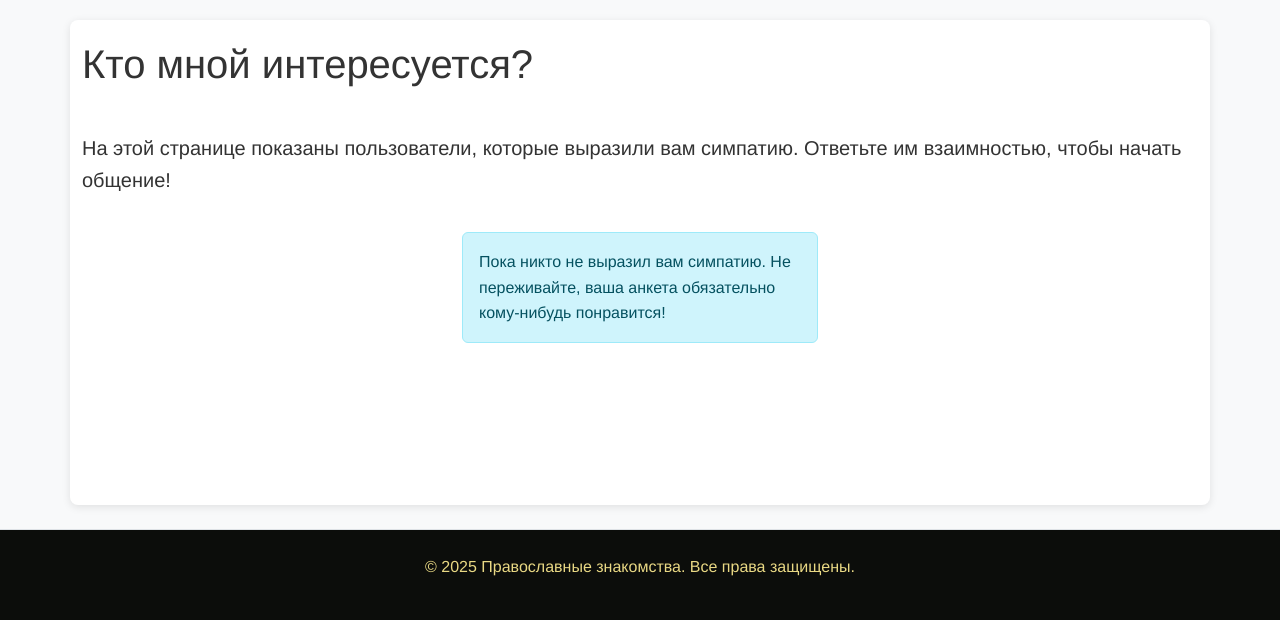
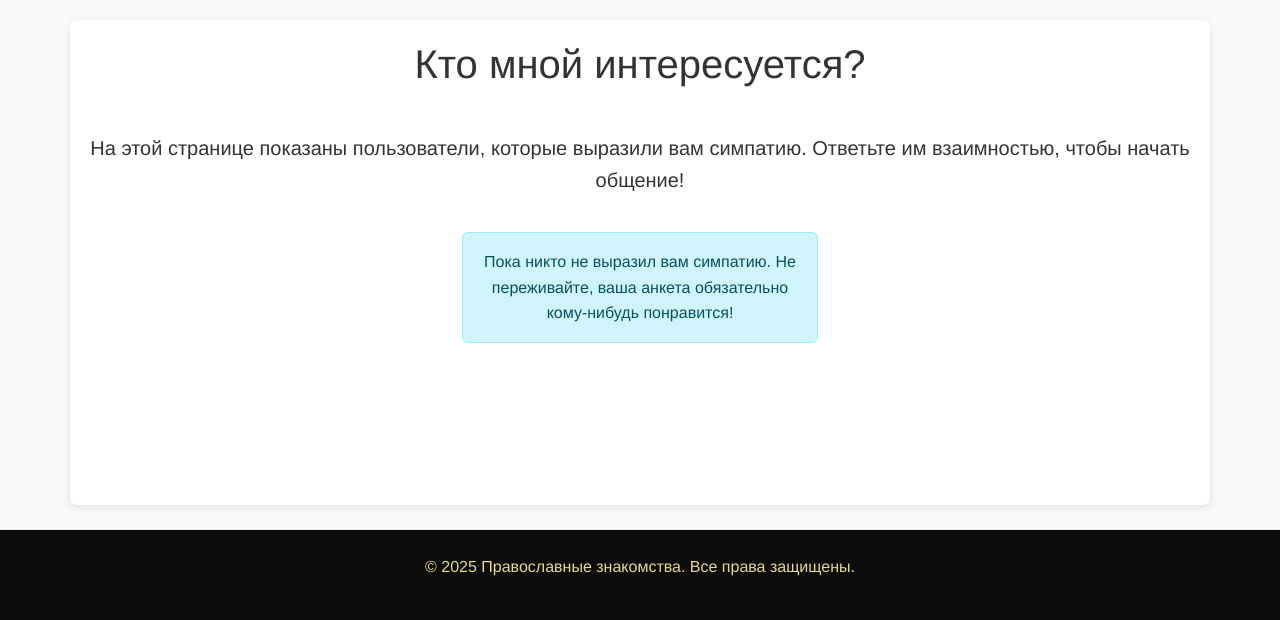
Before and after one commit to ddoltann/orthodox_dating_project, a Django app: page /likes-me/ in a window 1280 px wide. Shown: the part 180-800 px from the top of the page. Run offline with Django 5.2, Linux system fonts and the light colour scheme; the visitor is signed in with stand-in values (Sample User, id 1).

Commit message:
Update likes_received_list.html

```diff
--- a/templates/profiles/likes_received_list.html
+++ b/templates/profiles/likes_received_list.html
@@ -1,11 +1,12 @@
 {% extends "profiles/base.html" %}
+{% load static %}
 
 {% block title %}Кто мной интересуется?{% endblock %}
 
 {% block content %}
-<h1 class="mb-4">Кто мной интересуется?</h1>
+<h1 class="mb-4 text-center">Кто мной интересуется?</h1>
 
-<p class="lead">На этой странице показаны пользователи, которые выразили вам симпатию. Ответьте им взаимностью, чтобы начать общение!</p>
+<p class="lead text-center">На этой странице показаны пользователи, которые выразили вам симпатию. Ответьте им взаимностью, чтобы начать общение!</p>
 
 <div class="row row-cols-1 row-cols-md-2 row-cols-lg-3 g-4">
     {% for profile in profiles %}
@@ -31,7 +32,7 @@
     {% empty %}
     <div class="col-12">
         <div class="alert alert-info">
-            <p class="mb-0">Пока никто не выразил вам симпатию. Не переживайте, ваша анкета обязательно кому-нибудь понравится!</p>
+            <p class="mb-0 text-center">Пока никто не выразил вам симпатию. Не переживайте, ваша анкета обязательно кому-нибудь понравится!</p>
         </div>
     </div>
     {% endfor %}
```
